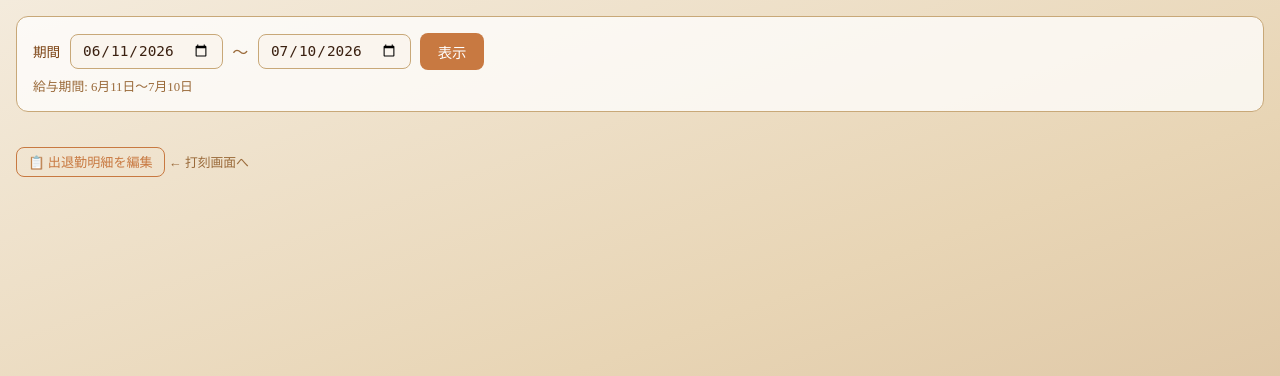
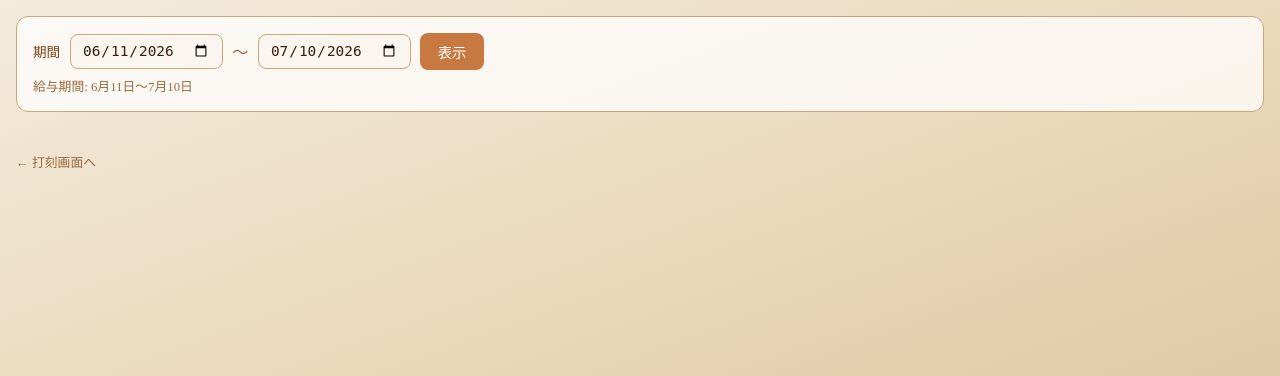
Before and after one commit to like0the0wind-ai/nichigetu-kaisha, a Flask app: page /admin in a window 1280 px wide. Shown: the part 54-430 px from the top of the page. Run offline with Flask 3, Linux system fonts and the light colour scheme; the visitor is signed in with stand-in values (Sample User, id 1); data that the repository does not hold is empty; some libraries are stand-ins or nearby versions.

Commit message:
feat: 管理画面下部の出退勤明細リンクを削除

```diff
--- a/attendance_app/templates/admin.html
+++ b/attendance_app/templates/admin.html
@@ -171,9 +171,6 @@
   </div>
   {% endif %}
 
-  <a class="nav-link" href="/admin/attendance?from={{ date_from }}&to={{ date_to }}"
-     style="display:inline-block;margin-top:.5rem">📋 出退勤明細を編集</a>
-
   <a class="back" href="/">← 打刻画面へ</a>
 </body>
 </html>
```
